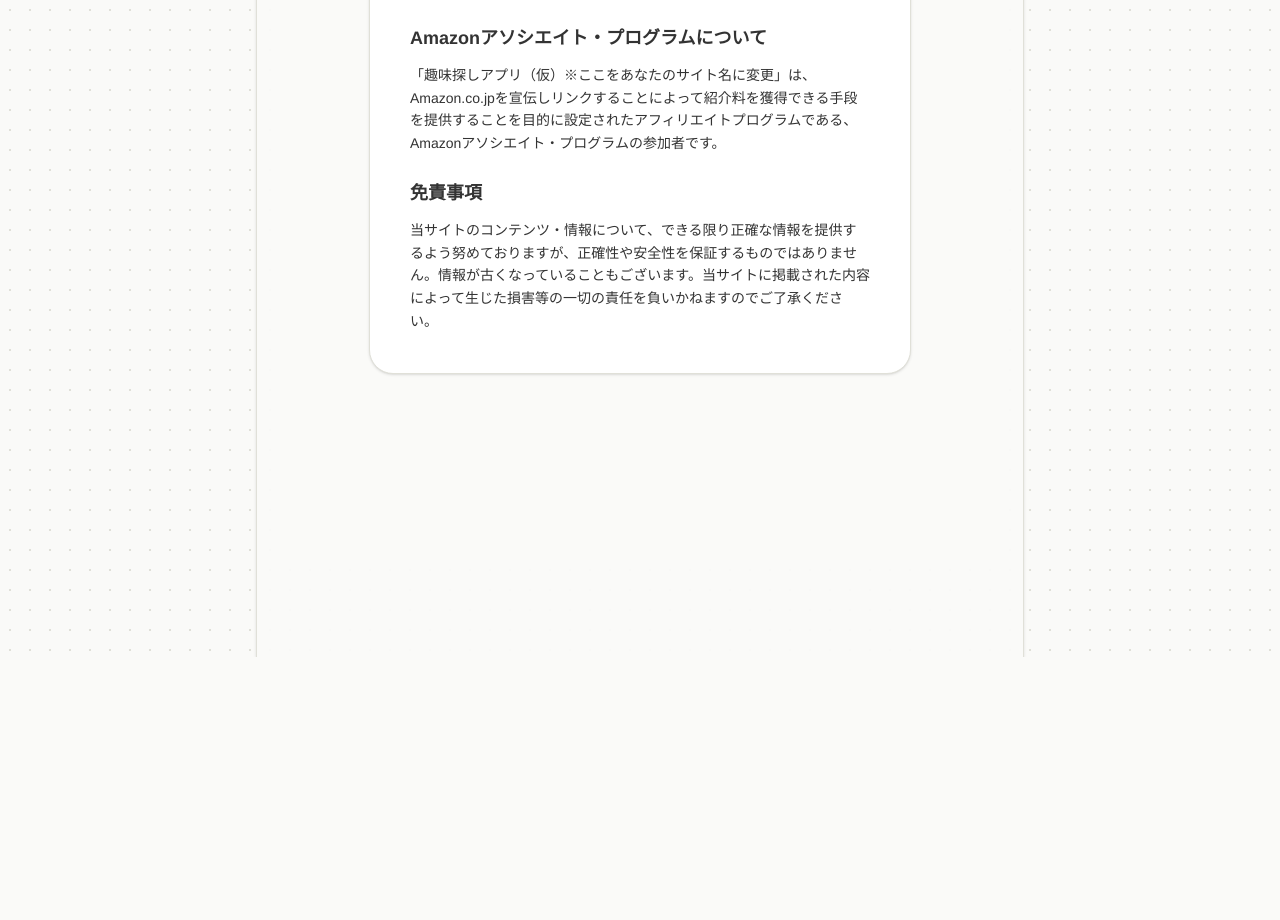
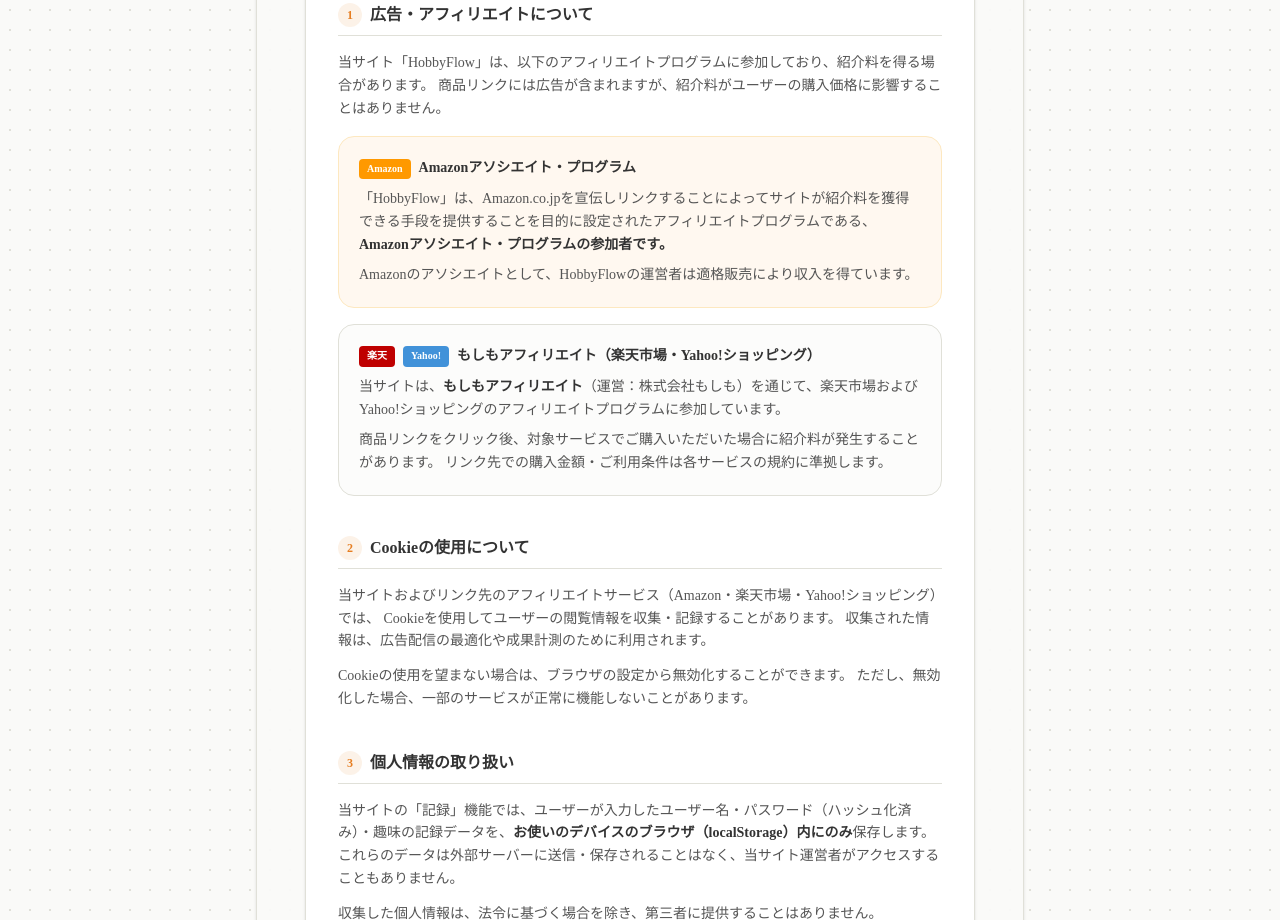
Before and after one commit to itokenlaw-rgb/hobby-flow, a Next.js app: page /policy in a window 1280 px wide. Shown: the part 380-1300 px from the top of the page. Before the commit the page ends 1037 px from the top, so only its background shows below. Built offline with nearby package versions, Linux system fonts and the light colour scheme.

Commit message:
ポリシー

```diff
--- a/src/app/policy/page.tsx
+++ b/src/app/policy/page.tsx
@@ -3,30 +3,155 @@
 
 export default function PolicyPage() {
   return (
-    <div className="min-h-screen bg-cream p-8 sm:p-20 font-sans text-ink">
-      <div className="max-w-2xl mx-auto bg-white p-10 rounded-3xl shadow-sm border border-border-light">
-        <Link href="/" className="inline-flex items-center gap-2 text-ink-light hover:text-accent mb-8 transition-colors">
+    <div className="max-w-3xl mx-auto px-4 pb-20 pt-6 animate-in fade-in duration-700">
+
+      {/* 戻るリンク */}
+      <Link
+        href="/"
+        className="inline-flex items-center gap-2 text-sm text-ink-light hover:text-ink transition-colors mb-8"
+      >
         <ArrowLeft className="w-4 h-4" />
         トップページに戻る
       </Link>
 
-        <h1 className="text-2xl font-bold mb-8 border-b pb-4">プライバシーポリシー</h1>
+      <div className="bg-white rounded-3xl shadow-sm border border-border-light overflow-hidden">
 
-        <section className="space-y-6 text-sm leading-relaxed">
-          <div>
-            <h2 className="font-bold text-lg mb-3">Amazonアソシエイト・プログラムについて</h2>
+        {/* ヘッダー */}
+        <div className="bg-ink px-8 py-8">
+          <h1 className="text-2xl font-bold text-white tracking-wide">プライバシーポリシー・免責事項</h1>
+          <p className="text-white/60 text-sm mt-2">HobbyFlow — hobby-flow.vercel.app</p>
+        </div>
+
+        <div className="px-8 py-10 space-y-10 text-sm leading-relaxed text-ink-light">
+
+          {/* ─── 1. 広告・アフィリエイトについて ─── */}
+          <section>
+            <h2 className="text-base font-bold text-ink mb-4 pb-2 border-b border-border-light flex items-center gap-2">
+              <span className="w-6 h-6 rounded-full bg-accent/10 text-accent flex items-center justify-center text-xs font-bold">1</span>
+              広告・アフィリエイトについて
+            </h2>
+            <p className="mb-4">
+              当サイト「HobbyFlow」は、以下のアフィリエイトプログラムに参加しており、紹介料を得る場合があります。
+              商品リンクには広告が含まれますが、紹介料がユーザーの購入価格に影響することはありません。
+            </p>
+
+            {/* Amazon */}
+            <div className="bg-[#fff8f0] border border-[#fde8c0] rounded-2xl p-5 mb-4">
+              <h3 className="font-bold text-ink mb-2 flex items-center gap-2">
+                <span className="px-2 py-0.5 rounded text-[10px] font-bold text-white" style={{ backgroundColor: '#FF9900' }}>Amazon</span>
+                Amazonアソシエイト・プログラム
+              </h3>
+              <p className="mb-2">
+                「HobbyFlow」は、Amazon.co.jpを宣伝しリンクすることによってサイトが紹介料を獲得できる手段を提供することを目的に設定されたアフィリエイトプログラムである、<strong className="text-ink">Amazonアソシエイト・プログラムの参加者です。</strong>
+              </p>
               <p>
-              「趣味探しアプリ（仮）※ここをあなたのサイト名に変更」は、Amazon.co.jpを宣伝しリンクすることによって紹介料を獲得できる手段を提供することを目的に設定されたアフィリエイトプログラムである、Amazonアソシエイト・プログラムの参加者です。
+                Amazonのアソシエイトとして、HobbyFlowの運営者は適格販売により収入を得ています。
               </p>
             </div>
 
-          <div>
-            <h2 className="font-bold text-lg mb-3">免責事項</h2>
+            {/* もしもアフィリエイト経由（楽天・Yahoo） */}
+            <div className="bg-cream/50 border border-border-light rounded-2xl p-5">
+              <h3 className="font-bold text-ink mb-2 flex items-center gap-2">
+                <span className="px-2 py-0.5 rounded text-[10px] font-bold text-white bg-[#BF0000]">楽天</span>
+                <span className="px-2 py-0.5 rounded text-[10px] font-bold text-white bg-[#4192D9]">Yahoo!</span>
+                もしもアフィリエイト（楽天市場・Yahoo!ショッピング）
+              </h3>
+              <p className="mb-2">
+                当サイトは、<strong className="text-ink">もしもアフィリエイト</strong>（運営：株式会社もしも）を通じて、楽天市場およびYahoo!ショッピングのアフィリエイトプログラムに参加しています。
+              </p>
               <p>
-              当サイトのコンテンツ・情報について、できる限り正確な情報を提供するよう努めておりますが、正確性や安全性を保証するものではありません。情報が古くなっていることもございます。当サイトに掲載された内容によって生じた損害等の一切の責任を負いかねますのでご了承ください。
+                商品リンクをクリック後、対象サービスでご購入いただいた場合に紹介料が発生することがあります。
+                リンク先での購入金額・ご利用条件は各サービスの規約に準拠します。
               </p>
             </div>
           </section>
+
+          {/* ─── 2. Cookieの使用について ─── */}
+          <section>
+            <h2 className="text-base font-bold text-ink mb-4 pb-2 border-b border-border-light flex items-center gap-2">
+              <span className="w-6 h-6 rounded-full bg-accent/10 text-accent flex items-center justify-center text-xs font-bold">2</span>
+              Cookieの使用について
+            </h2>
+            <p className="mb-3">
+              当サイトおよびリンク先のアフィリエイトサービス（Amazon・楽天市場・Yahoo!ショッピング）では、
+              Cookieを使用してユーザーの閲覧情報を収集・記録することがあります。
+              収集された情報は、広告配信の最適化や成果計測のために利用されます。
+            </p>
+            <p>
+              Cookieの使用を望まない場合は、ブラウザの設定から無効化することができます。
+              ただし、無効化した場合、一部のサービスが正常に機能しないことがあります。
+            </p>
+          </section>
+
+          {/* ─── 3. 個人情報の取り扱い ─── */}
+          <section>
+            <h2 className="text-base font-bold text-ink mb-4 pb-2 border-b border-border-light flex items-center gap-2">
+              <span className="w-6 h-6 rounded-full bg-accent/10 text-accent flex items-center justify-center text-xs font-bold">3</span>
+              個人情報の取り扱い
+            </h2>
+            <p className="mb-3">
+              当サイトの「記録」機能では、ユーザーが入力したユーザー名・パスワード（ハッシュ化済み）・趣味の記録データを、
+              <strong className="text-ink">お使いのデバイスのブラウザ（localStorage）内にのみ</strong>保存します。
+              これらのデータは外部サーバーに送信・保存されることはなく、当サイト運営者がアクセスすることもありません。
+            </p>
+            <p>
+              収集した個人情報は、法令に基づく場合を除き、第三者に提供することはありません。
+            </p>
+          </section>
+
+          {/* ─── 4. 免責事項 ─── */}
+          <section>
+            <h2 className="text-base font-bold text-ink mb-4 pb-2 border-b border-border-light flex items-center gap-2">
+              <span className="w-6 h-6 rounded-full bg-accent/10 text-accent flex items-center justify-center text-xs font-bold">4</span>
+              免責事項
+            </h2>
+            <ul className="space-y-3 list-none">
+              {[
+                '当サイトのコンテンツ・情報について、できる限り正確な情報を提供するよう努めておりますが、正確性・安全性を保証するものではありません。情報が古くなっている場合もございます。',
+                '当サイトに掲載された商品・サービスの価格・在庫・仕様は予告なく変更される場合があります。最新の情報は各販売サイトにてご確認ください。',
+                '当サイトのリンクから移動した外部サイト（Amazon・楽天市場・Yahoo!ショッピング等）において提供される情報・サービス等について、一切の責任を負いません。',
+                '当サイトに掲載された内容によって生じた損害等の一切の責任を負いかねますのでご了承ください。',
+              ].map((item, i) => (
+                <li key={i} className="flex items-start gap-3">
+                  <span className="w-1.5 h-1.5 rounded-full bg-accent/50 flex-shrink-0 mt-2" />
+                  <span>{item}</span>
+                </li>
+              ))}
+            </ul>
+          </section>
+
+          {/* ─── 5. 著作権 ─── */}
+          <section>
+            <h2 className="text-base font-bold text-ink mb-4 pb-2 border-b border-border-light flex items-center gap-2">
+              <span className="w-6 h-6 rounded-full bg-accent/10 text-accent flex items-center justify-center text-xs font-bold">5</span>
+              著作権
+            </h2>
+            <p>
+              当サイトに掲載されているコンテンツ（テキスト・画像・構成等）の著作権は、運営者または正当な権利者に帰属します。
+              無断転載・複製・改変等はご遠慮ください。
+              なお、引用の際は出典元として当サイトURL（hobby-flow.vercel.app）を明記してください。
+            </p>
+          </section>
+
+          {/* ─── 6. プライバシーポリシーの変更 ─── */}
+          <section>
+            <h2 className="text-base font-bold text-ink mb-4 pb-2 border-b border-border-light flex items-center gap-2">
+              <span className="w-6 h-6 rounded-full bg-accent/10 text-accent flex items-center justify-center text-xs font-bold">6</span>
+              プライバシーポリシーの変更
+            </h2>
+            <p>
+              当サイトは、法令の改正・サービス内容の変更等に伴い、本プライバシーポリシーを予告なく変更することがあります。
+              変更後のポリシーは、本ページに掲載した時点で効力を生じるものとします。
+              定期的にご確認いただくことをお勧めします。
+            </p>
+          </section>
+
+          {/* 制定日 */}
+          <div className="pt-4 border-t border-border-light text-xs text-ink-light/60 text-right">
+            制定：2026年4月　／　HobbyFlow 運営者
+          </div>
+
+        </div>
       </div>
     </div>
   );
```
Lines whose indentation alone changed are shown as unchanged.
